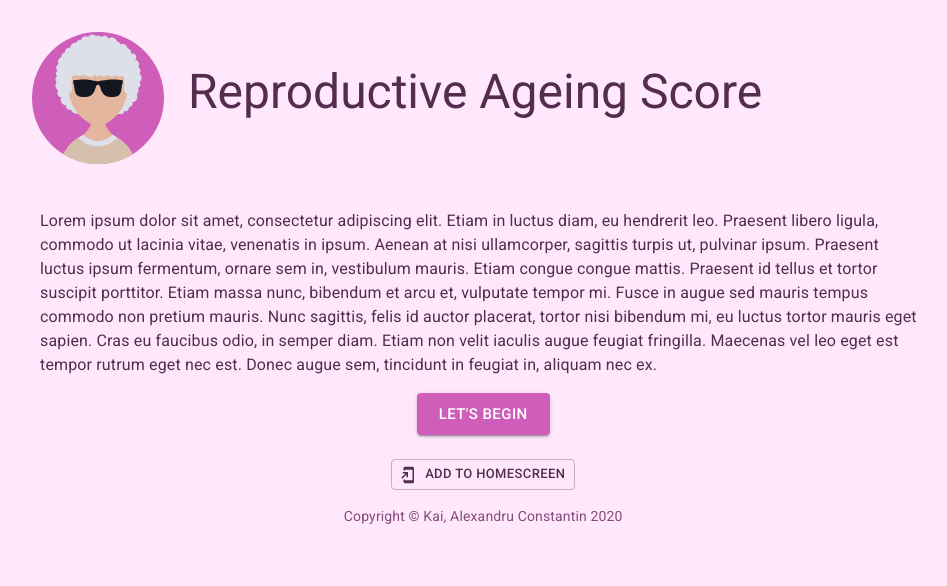
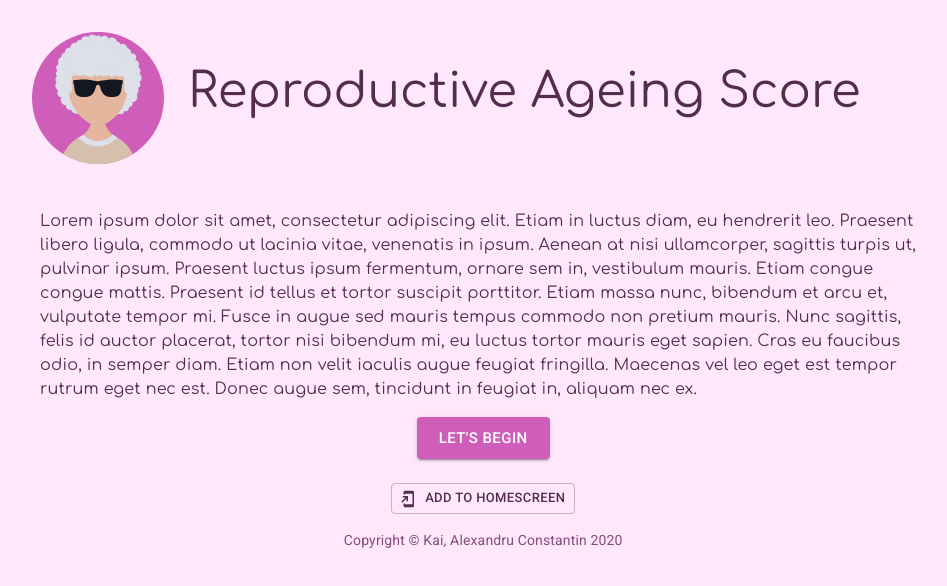
Before and after one commit to sonictruth/ras-calculator, a React (Create React App) app: page /help#/about in a window 1280 px wide. Shown: the top 586 px of the page, without its empty margins (152-1099 px from the left). Built offline with nearby package versions, Linux system fonts and the light colour scheme.

Commit message:
Add custom font

```diff
--- a/package.json
+++ b/package.json
@@ -4,6 +4,8 @@
   "private": true,
   "homepage": "https://sonictruth.github.io/ras-calculator",
   "dependencies": {
+    "@fontsource/comfortaa": "^4.1.0",
+    "@fontsource/roboto": "^4.1.0",
     "@material-ui/core": "^4.11.3",
     "@material-ui/icons": "^4.11.2",
     "@testing-library/jest-dom": "^5.11.9",
@@ -14,7 +16,6 @@
     "@types/react": "^16.14.2",
     "@types/react-dom": "^16.9.10",
     "@types/react-router-dom": "^5.1.7",
-    "fontsource-roboto": "^4.0.0",
     "react": "^17.0.1",
     "react-dom": "^17.0.1",
     "react-router-dom": "^5.2.0",
--- a/src/App.css
+++ b/src/App.css
@@ -28,3 +28,12 @@
   transform: scale(0.9);
   transition: opacity 300ms, transform 300ms;
 }
+
+.page-appear {
+  opacity: 0;
+}
+
+.page-enter-done {
+  opacity: 1;
+  transition: transform 2000ms, opacity 2000ms;
+}
--- a/src/App.tsx
+++ b/src/App.tsx
@@ -43,6 +43,7 @@ export default function App() {
                 in={match != null}
                 timeout={300}
                 classNames="page"
+                appear
                 unmountOnExit
               >
 
--- /dev/null
+++ b/src/components/Header.css
@@ -0,0 +1,18 @@
+.roll-appear {
+  opacity: 0;
+}
+
+.roll-enter-done {
+  transform: rotate(720deg) scale(1);
+  opacity: 1;
+  transition: transform 1000ms, opacity 1000ms;
+}
+
+.fade-appear {
+  opacity: 0;
+}
+
+.fade-enter-done {
+  opacity: 1;
+  transition: transform 1000ms, opacity 1000ms;
+}
--- a/src/components/Header.tsx
+++ b/src/components/Header.tsx
@@ -2,24 +2,45 @@ import React from 'react';
 import Typography from '@material-ui/core/Typography';
 import Grid from '@material-ui/core/Grid';
 import logo from '../logo.svg';
+import { CSSTransition } from 'react-transition-group';
+import './Header.css';
 
 export default function Header() {
     return (
+
+
         <Grid container
             alignItems="center"
             justify="center"
             spacing={3}>
             <Grid item xs={2}>
+                <CSSTransition
+                    unmountOnExit
+                    in={true}
+                    timeout={{ appear: 300, enter: 300, exit: 300 }}
+                    classNames='roll'
+                    appear
+                >
                     <img alt="logo" src={logo} />
+                </CSSTransition>
             </Grid>
             <Grid item xs={10}>
+                <CSSTransition
+                    unmountOnExit
+                    in={true}
+                    timeout={{ appear: 300, enter: 300, exit: 300 }}
+                    classNames='fade'
+                    appear
+                >
                     <Typography
                         align="left"
                         variant="h3"
                         gutterBottom>
                         Reproductive Ageing Score
              </Typography>
+                </CSSTransition>
             </Grid>
         </Grid>
+
     );
 }
--- a/src/index.tsx
+++ b/src/index.tsx
@@ -6,7 +6,8 @@ import { ThemeProvider } from '@material-ui/core/styles';
 import * as serviceWorkerRegistration from './serviceWorkerRegistration';
 import reportWebVitals from './reportWebVitals';
 
-import 'fontsource-roboto';
+import '@fontsource/roboto';
+import "@fontsource/comfortaa"
 import './index.css';
 import materialTheme from './materialTheme';
 
--- a/src/materialTheme.js
+++ b/src/materialTheme.js
@@ -1,9 +1,28 @@
 import { red } from '@material-ui/core/colors';
-import { createMuiTheme,responsiveFontSizes } from '@material-ui/core/styles';
+import { createMuiTheme, responsiveFontSizes } from '@material-ui/core/styles';
 
-
+const customFontForTitleAndBodyText = 'Comfortaa'
 const theme = createMuiTheme({
-
+  typography: {
+    h1: {
+      fontFamily: customFontForTitleAndBodyText,
+    },
+    h2: {
+      fontFamily: customFontForTitleAndBodyText,
+    },
+    h3: {
+      fontFamily: customFontForTitleAndBodyText,
+    },
+    h4: {
+      fontFamily: customFontForTitleAndBodyText,
+    },
+    subtitle1: {
+      fontFamily: customFontForTitleAndBodyText,
+    },
+    body1: {
+      fontFamily: customFontForTitleAndBodyText,
+    },
+  },
   palette: {
     text: {
       primary: "#542d4e",
```
Also changed, not shown: 1 other file (tests, documents, lock files or other folders). Lines whose indentation alone changed are shown as unchanged.
